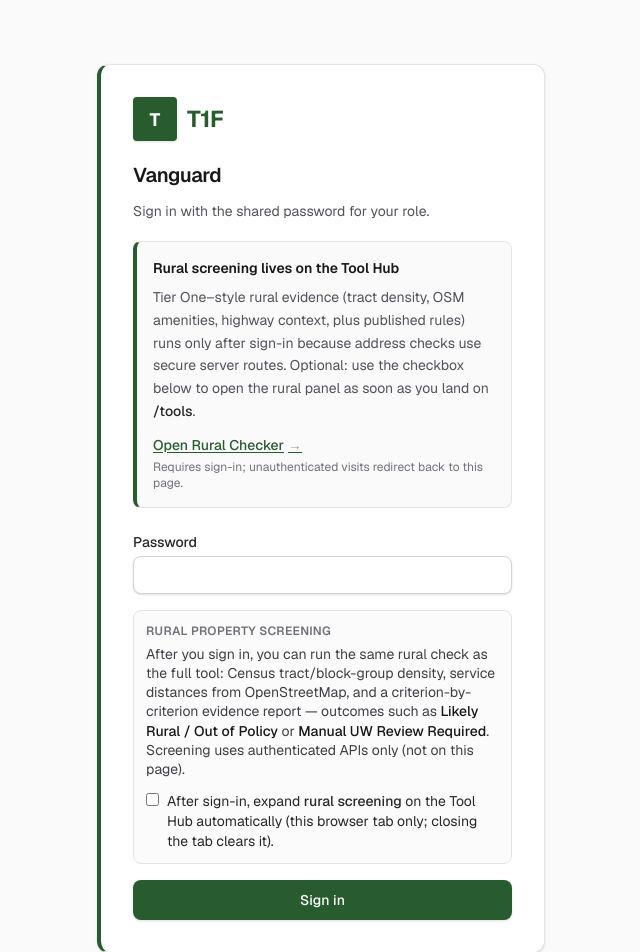
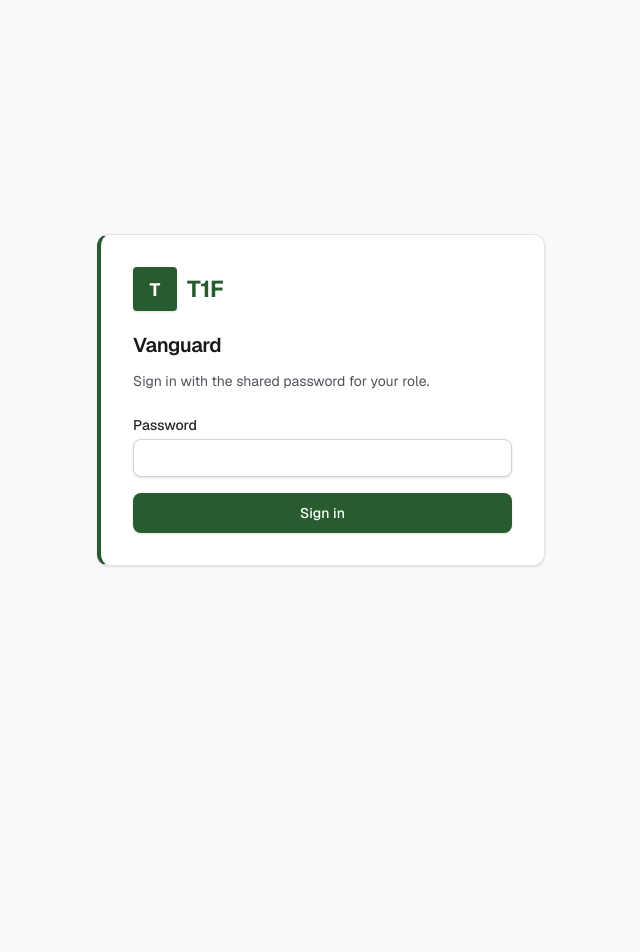
Before and after one commit to Babel10four/t1f-tools, a Next.js app: page /login in a window 1280 px wide. Shown: the top 952 px of the page, without its empty margins (319-959 px from the left). After the commit the page ends 800 px from the top, so only its background shows below. Built offline with nearby package versions, Linux system fonts and the light colour scheme.

Commit message:
fix(login): remove rural screening copy from sign-in page
Strip the Tool Hub rural aside, Rural Checker link, and optional hub-expand checkbox so /login stays a minimal password gate only.

Made-with: Cursor

```diff
--- a/src/app/login/login-form.tsx
+++ b/src/app/login/login-form.tsx
@@ -1,8 +1,7 @@
 "use client";
 
 import { useRouter, useSearchParams } from "next/navigation";
-import { useId, useState } from "react";
-import { RURAL_HUB_EXPAND_SESSION_KEY } from "@/lib/tools/rural-hub-session";
+import { useState } from "react";
 
 const DEFAULT_NEXT = "/tools";
 
@@ -17,8 +16,6 @@ export function LoginForm() {
 
   const [error, setError] = useState<string | null>(null);
   const [pending, setPending] = useState(false);
-  const [openRuralOnHub, setOpenRuralOnHub] = useState(false);
-  const ruralOptId = useId();
 
   return (
     <form
@@ -44,13 +41,6 @@ export function LoginForm() {
             setError("Invalid credentials");
             setPending(false);
             return;
-          }
-          if (openRuralOnHub && typeof window !== "undefined") {
-            try {
-              window.sessionStorage.setItem(RURAL_HUB_EXPAND_SESSION_KEY, "1");
-            } catch {
-              // ignore quota / private mode
-            }
           }
           const data = (await res.json()) as { defaultPath?: string };
           const serverDefault =
@@ -82,40 +72,6 @@ export function LoginForm() {
           className="rounded-lg border border-zinc-300 bg-white px-3 py-2 text-zinc-900 shadow-sm dark:border-zinc-700 dark:bg-zinc-950 dark:text-zinc-100"
         />
       </label>
-      <div className="rounded-lg border border-zinc-200 bg-zinc-50/80 p-3 dark:border-zinc-700 dark:bg-zinc-900/50">
-        <p className="text-xs font-semibold uppercase tracking-wide text-zinc-500 dark:text-zinc-400">
-          Rural property screening
-        </p>
-        <p className="mt-1.5 text-sm leading-snug text-zinc-700 dark:text-zinc-300">
-          After you sign in, you can run the same rural check as the full tool: Census
-          tract/block-group density, service distances from OpenStreetMap, and a
-          criterion-by-criterion evidence report — outcomes such as{" "}
-          <span className="font-medium text-zinc-900 dark:text-zinc-100">
-            Likely Rural / Out of Policy
-          </span>{" "}
-          or{" "}
-          <span className="font-medium text-zinc-900 dark:text-zinc-100">
-            Manual UW Review Required
-          </span>
-          . Screening uses authenticated APIs only (not on this page).
-        </p>
-        <label className="mt-3 flex cursor-pointer items-start gap-2 text-sm text-zinc-800 dark:text-zinc-200">
-          <input
-            id={ruralOptId}
-            type="checkbox"
-            checked={openRuralOnHub}
-            onChange={(e) => setOpenRuralOnHub(e.target.checked)}
-            disabled={pending}
-            className="mt-0.5"
-            data-testid="login-open-rural-on-hub"
-          />
-          <span>
-            After sign-in, expand{" "}
-            <span className="font-medium">rural screening</span> on the Tool Hub
-            automatically (this browser tab only; closing the tab clears it).
-          </span>
-        </label>
-      </div>
       {error ? (
         <p className="text-sm text-red-700 dark:text-red-300" role="alert">
           {error}
--- a/src/app/login/page.tsx
+++ b/src/app/login/page.tsx
@@ -1,5 +1,4 @@
 import type { Metadata } from "next";
-import Link from "next/link";
 import { Suspense } from "react";
 import { T1fLogoMark } from "@/components/branding/t1f-logo-mark";
 import { HUB_SYSTEM_NAME } from "@/lib/branding";
@@ -29,36 +28,6 @@ export default function LoginPage() {
         <p className="mt-3 text-sm text-zinc-600 dark:text-zinc-400">
           Sign in with the shared password for your role.
         </p>
-        <aside
-          className="mt-5 rounded-lg border border-[var(--border-subtle)] border-l-4 border-l-[var(--brand)] bg-[var(--surface-page)] p-4 text-sm text-zinc-700 dark:border-zinc-700 dark:bg-zinc-900/30 dark:text-zinc-300"
-          aria-label="Rural screening after sign-in"
-        >
-          <p className="font-semibold text-zinc-900 dark:text-zinc-50">
-            Rural screening lives on the Tool Hub
-          </p>
-          <p className="mt-2 leading-relaxed text-zinc-600 dark:text-zinc-400">
-            Tier One–style rural evidence (tract density, OSM amenities, highway context,
-            plus published rules) runs only after sign-in because address checks use
-            secure server routes. Optional: use the checkbox below to open the rural
-            panel as soon as you land on{" "}
-            <span className="font-medium text-zinc-800 dark:text-zinc-200">/tools</span>
-            .
-          </p>
-          <p className="mt-3">
-            <Link
-              href="/tools/rural-checker"
-              className="inline-flex items-center gap-1 font-medium text-[var(--brand)] underline decoration-[var(--brand)] underline-offset-2 hover:text-[var(--brand-hover)]"
-            >
-              Open Rural Checker
-              <span aria-hidden className="text-zinc-400 no-underline">
-                →
-              </span>
-            </Link>
-            <span className="mt-1 block text-xs text-zinc-500 dark:text-zinc-500">
-              Requires sign-in; unauthenticated visits redirect back to this page.
-            </span>
-          </p>
-        </aside>
         <div className="mt-6">
           <Suspense fallback={<LoginFormFallback />}>
             <LoginForm />
```
